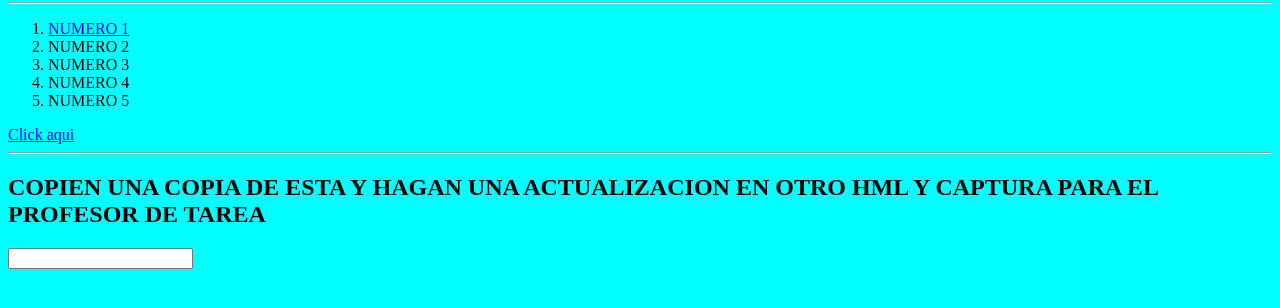
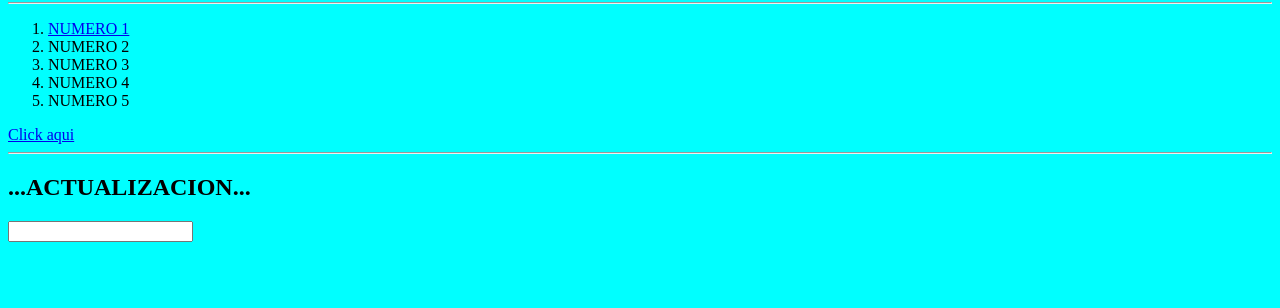
Before and after one commit to AbidanRuiz/PROYECTO, a plain HTML site: page Sub_Proyecto.HTML in a window 1280 px wide. Shown: the part 78-386 px from the top of the page. Drawn offline with Linux system fonts and the light colour scheme.

Commit message:
Sub_Proyecto

```diff
--- a/Sub_Proyecto.HTML
+++ b/Sub_Proyecto.HTML
@@ -24,7 +24,7 @@
     <hr>
 
 
-    <H2>COPIEN UNA COPIA DE ESTA Y HAGAN UNA ACTUALIZACION EN OTRO HML Y CAPTURA PARA EL PROFESOR DE TAREA</H2>
+    <H2>...ACTUALIZACION...</H2>
     <input type="text">
 
 </body>
```
